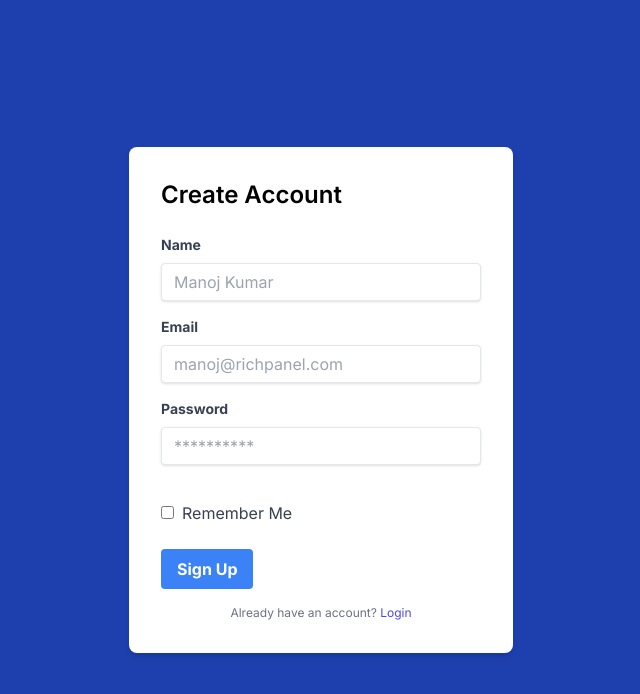
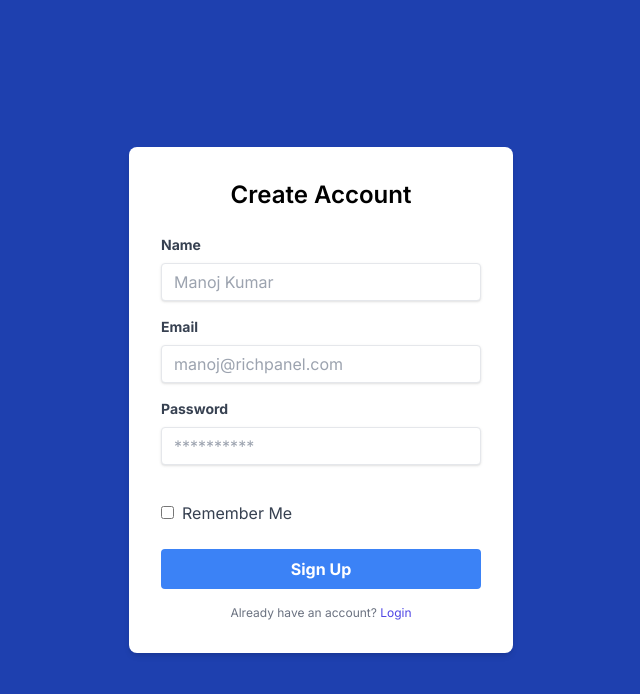
Before and after one commit to agamswaroop619/ricepanel, a Next.js app: page /register in a window 1280 px wide. Shown: the top 694 px of the page, without its empty margins (319-959 px from the left). Built offline with nearby package versions, Linux system fonts and the light colour scheme.

Commit message:
add: login page init

```diff
--- /dev/null
+++ b/src/app/login/layout.tsx
@@ -0,0 +1,21 @@
+import type { Metadata } from "next";
+import { Inter } from "next/font/google";
+
+const inter = Inter({ subsets: ["latin"] });
+
+export const metadata: Metadata = {
+  title: "Login",
+  description: "Login to existing account",
+};
+
+export default function RootLayout({
+  children,
+}: Readonly<{
+  children: React.ReactNode;
+}>) {
+  return (
+    <html lang="en">
+      <body className={inter.className}>{children}</body>
+    </html>
+  );
+}
--- /dev/null
+++ b/src/app/login/page.tsx
@@ -0,0 +1,7 @@
+import Image from "next/image";
+
+export default function Home() {
+  return (
+    <main className="bg-blue-800 flex items-center justify-center h-screen"></main>
+  );
+}
--- /dev/null
+++ b/src/app/register/layout.tsx
@@ -0,0 +1,21 @@
+import type { Metadata } from "next";
+import { Inter } from "next/font/google";
+
+const inter = Inter({ subsets: ["latin"] });
+
+export const metadata: Metadata = {
+  title: "Register",
+  description: "Create Account",
+};
+
+export default function RootLayout({
+  children,
+}: Readonly<{
+  children: React.ReactNode;
+}>) {
+  return (
+    <html lang="en">
+      <body className={inter.className}>{children}</body>
+    </html>
+  );
+}
--- a/src/app/register/page.tsx
+++ b/src/app/register/page.tsx
@@ -4,7 +4,7 @@ export default function Home() {
   return (
     <main className="bg-blue-800 flex items-center justify-center h-screen">
       <div className="bg-white p-8 rounded-lg shadow-md w-96">
-        <h1 className="text-2xl font-semibold mb-6 text-black">
+        <h1 className="text-2xl font-semibold mb-6 text-black text-center">
           Create Account
         </h1>
         <form>
@@ -61,7 +61,7 @@ export default function Home() {
           </div>
           <div className="flex items-center justify-between">
             <button
-              className="bg-blue-500 hover:bg-blue-700 text-white font-bold py-2 px-4 rounded focus:outline-none focus:shadow-outline"
+              className="bg-blue-500 hover:bg-blue-700 text-white font-bold py-2 px-4 rounded focus:outline-none focus:shadow-outline w-screen"
               type="button"
             >
               Sign Up
```
